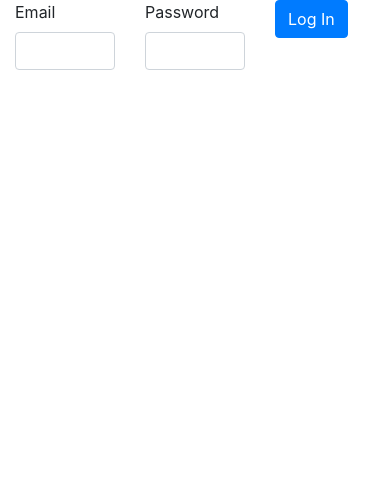
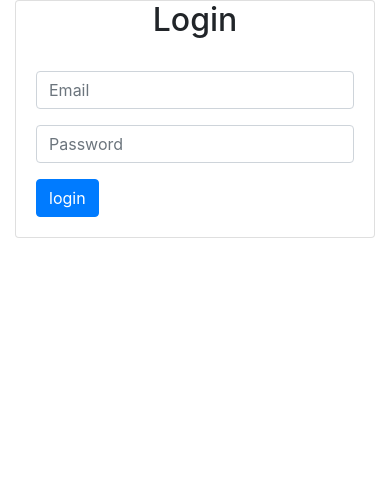
Before and after one commit to elvisEspinozaN/myFlight, a Node server app: page /login in a window 390 px wide. Shown: the part 112-590 px from the top of the page. Run offline with Node 20, Linux system fonts and the light colour scheme; some libraries are stand-ins or nearby versions.

Commit message:
wip: login and signup ejs updated

```diff
--- a/controllers/users.js
+++ b/controllers/users.js
@@ -51,7 +51,7 @@ usersRouter.post('/signup', (req, res) => {
 // logout
 usersRouter.post('/logout', (req, res) => {
     req.session.destroy(() => {
-        res.redirect('/')
+        res.redirect('/flights')
     });
 });
 
--- a/views/login.ejs
+++ b/views/login.ejs
@@ -8,19 +8,26 @@
         <% if(error){ %>
         <p style="color: red; text-transform: capitalize;"><%= error %></p>
         <% } %>
-        <form class="row row-cols-1 login-signup" action="/login" method="POST">
-            <div class="col mb-3">
-                <label class="form-label">Email</label>
-                <input type="email" class="form-control" name="email">
+        <div class="row justify-content-center">
+            <div class="col-md-5">
+                <div class="card">
+                    <h2 class="card-title text-center">Login</h2>
+                    <div class="card-body py-md-4">
+                        <form action='/login' method="POST">
+                            <div class="form-group">
+                                <input type="email" class="form-control" name="email" placeholder="Email">
+                            </div>
+                            <div class="form-group">
+                                <input type="password" class="form-control" name="password" placeholder="Password">
+                            </div>
+                            <div class="d-flex flex-row align-items-center justify-content-between">
+                                <input class="btn btn-primary" type="submit" value="login" name="" id="">
+                            </div>
+                        </form>
+                    </div>
+                </div>
             </div>
-            <div class="col mb-3">
-                <label class="form-label">Password</label>
-                <input type="password" class="form-control" name="password">
-            </div>
-            <div class="col mb-3 d-grid mx-auto add-edit-btn justify-content-md-center">
-                <input class="btn btn-primary" type="submit" value="Log In">
-            </div>
-        </form>
+        </div>
     </main>
     <%- include('./partials/footer.ejs') %>
 </body>
```
Also changed, not shown: views/signup.ejs (+29 -2 lines).
